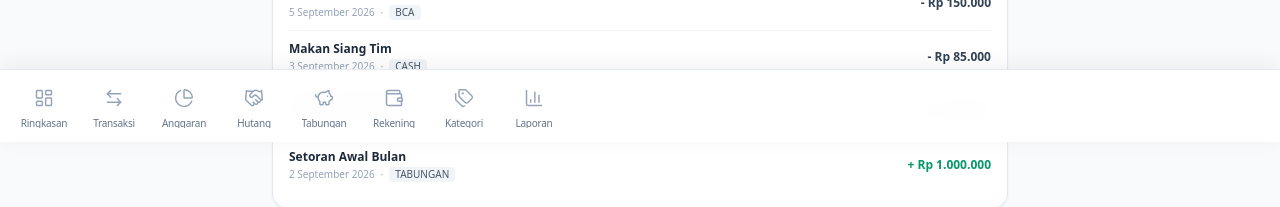
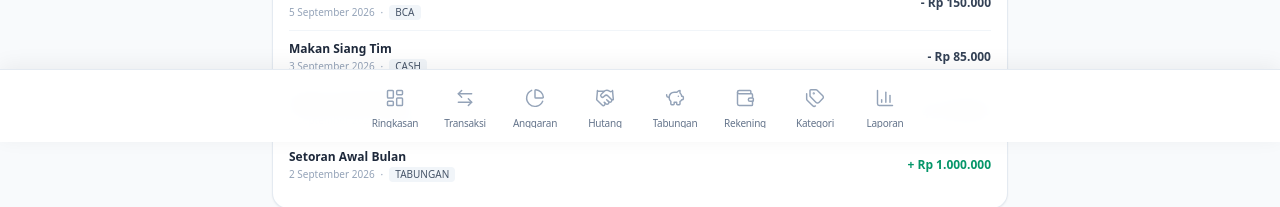
Before and after one commit to anandapoji-afk/keuanganku, a Next.js app: page / in a window 1280 px wide. Shown: the part 658-865 px from the top of the page. Built offline with nearby package versions, Linux system fonts and the light colour scheme; no server answers.

Commit message:
Center align menu items in navigation component

```diff
--- a/src/components/layout/Nav.tsx
+++ b/src/components/layout/Nav.tsx
@@ -117,9 +117,10 @@ export function BottomNav() {
       <div
         ref={navRef}
         onScroll={checkScroll}
-        className="no-scrollbar overflow-x-auto flex items-center gap-1.5 px-3 pt-2 pb-[max(0.6rem,env(safe-area-inset-bottom))] scroll-smooth snap-x snap-mandatory"
+        className="no-scrollbar overflow-x-auto flex items-center justify-center gap-1.5 px-3 pt-2 pb-[max(0.6rem,env(safe-area-inset-bottom))] scroll-smooth snap-x snap-mandatory"
         style={{ WebkitOverflowScrolling: 'touch' }}
       >
+        <div className="flex items-center gap-1.5 mx-auto">
         {ALL_MENU.map((m) => {
           const active = pathname?.startsWith(m.href);
           const Icon = m.icon;
@@ -180,6 +181,7 @@ export function BottomNav() {
             </Link>
           );
         })}
+        </div>
       </div>
     </nav>
   );
```
